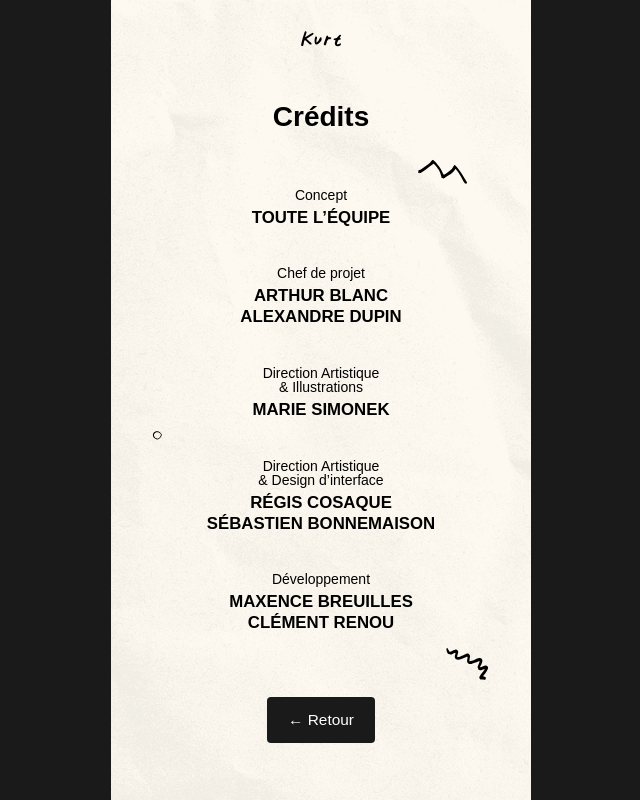
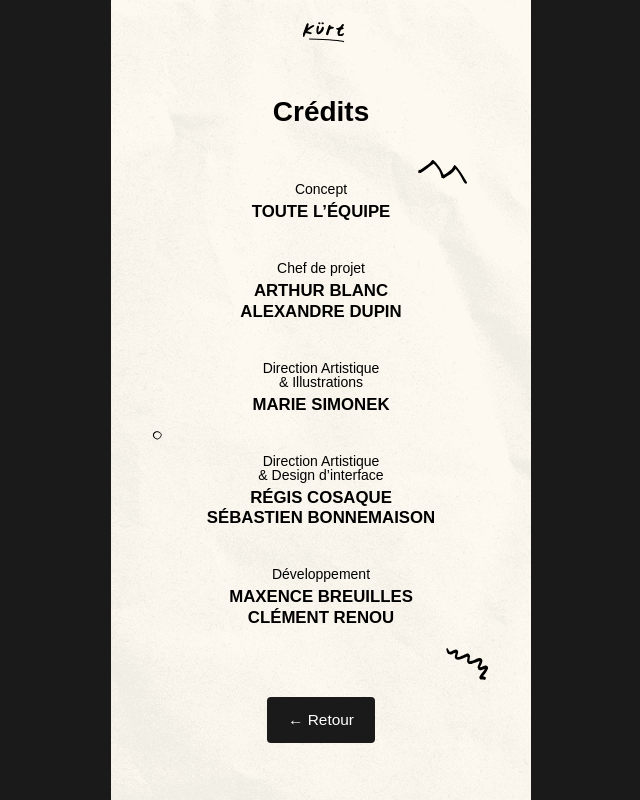
Before and after one commit to MisterAzix/kurt-interactive, a Next.js app: page /credits in a window 1280 px wide. Shown: the whole page, without its empty margins (319-959 px from the left). Built offline with nearby package versions, Linux system fonts and the light colour scheme; a web font is replaced by a local one.

Commit message:
💫 kurt animation

```diff
--- a/components/Header.jsx
+++ b/components/Header.jsx
@@ -1,12 +1,23 @@
-import styled from "@emotion/styled";
+import styled from "@emotion/styled"
+import { Player } from "@lottiefiles/react-lottie-player"
+import kurt from "../lib/lotties/kurt.json"
 
-export default function Header() {
-    return <HeaderElement>Kurt</HeaderElement>;
+export default function Header () {
+    return <HeaderElement
+        src={kurt}
+        autoplay
+        loop
+        style={{
+            width: "4rem",
+            transform: "translateX(10px)",
+            margin: "1rem 0"
+        }}
+    />
 }
 
-const HeaderElement = styled.header`
+const HeaderElement = styled(Player)`
     font-family: "HeartVibes";
     text-align: center;
     font-size: 1.5rem;
     margin: 2rem 0;
-`;
+`
```
Also changed, not shown: pages/index.js (+42 -39 lines).
